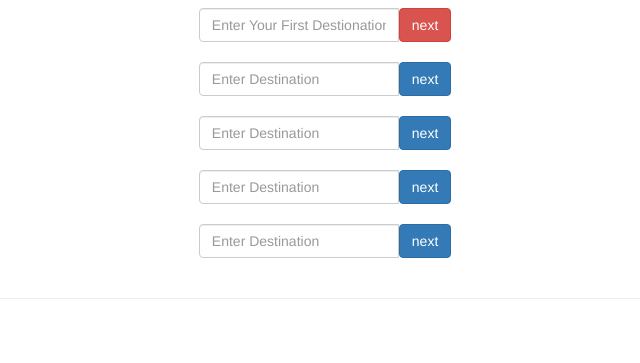
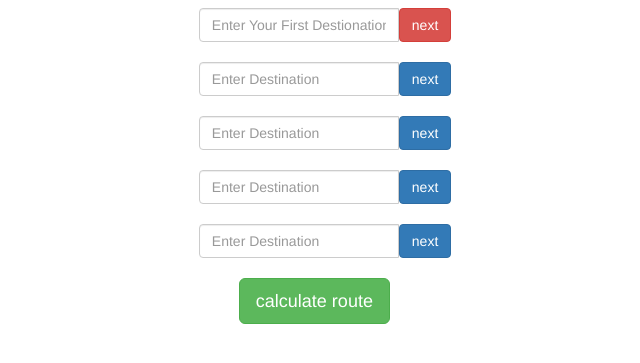
Before and after one commit to einarzb/messengerApp, a website: page angular/public/index.html in a window 1280 px wide. Shown: the part 75-438 px from the top of the page, without its empty margins (347-987 px from the left). Drawn offline with nearby package versions, Linux system fonts and the light colour scheme; some packages are replaced by stand-ins of ours; a script that the page names is missing.

Commit message:
added ngautocomplete

```diff
--- a/angular/package.json
+++ b/angular/package.json
@@ -12,6 +12,7 @@
     "angular-ui-router": "^0.4.2",
     "body-parser": "^1.17.1",
     "express": "^4.15.2",
-    "request": "^2.81.0"
+    "request": "^2.81.0",
+    "ng-autocomplete": "^1.0.0"
   }
 }
--- a/angular/public/index.html
+++ b/angular/public/index.html
@@ -71,6 +71,16 @@
           </div> <!-- end col -->
       </div> <!-- end row -->
       <br>
+      <div class="row">
+        <div class="col-md-4 col-md-push-5">
+          <form class="season-form" ng-submit="calcRoute()">
+                    <div class="input-group">
+                        <button style="margin-left:40px;" type="submit" class="btn btn-success btn-lg">calculate route</button>
+                    </div>
+              </form>
+          </div> <!-- end col -->
+      </div> <!-- end row -->
+      <br>
 
 			<hr>
 			<div class="row">
@@ -80,6 +90,7 @@
 			</div>
 
 	<!--scripts-->
+  <script src="ng-autocomplete/src/ngAutocomplete.js"></script>
 	<script type="text/javascript" src="https://code.jquery.com/jquery-3.2.1.min.js"></script>
 	<script type="text/javascript" src="js/app.js"></script>
 	<script type="text/javascript" src="js/mainController.js"></script>
--- a/angular/public/js/app.js
+++ b/angular/public/js/app.js
@@ -1,4 +1,4 @@
-var app = angular.module('messengerApp', ['ui.router']);
+var app = angular.module('messengerApp', ['ui.router','ngAutocomplete']);
 
 // app.config(function($stateProvider, $urlRouterProvider, $locationProvider) {
 //   $urlRouterProvider.otherwise('home');
```
